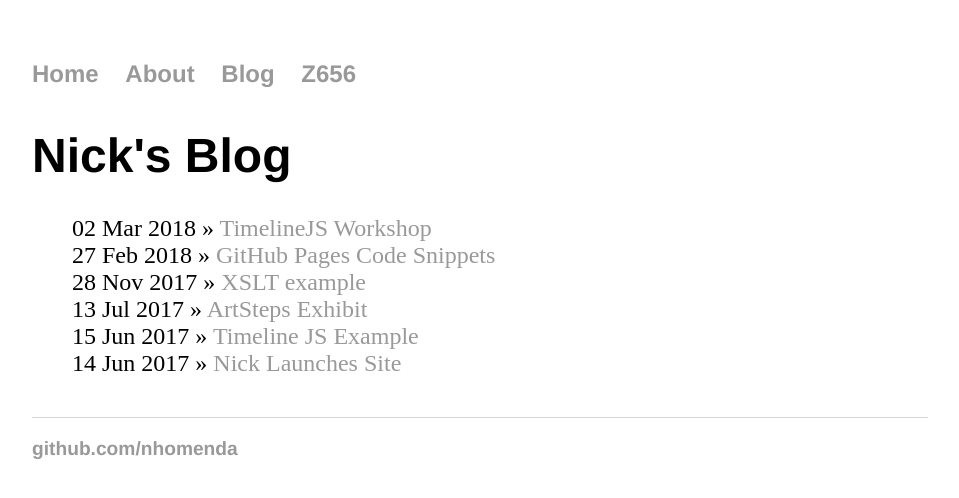
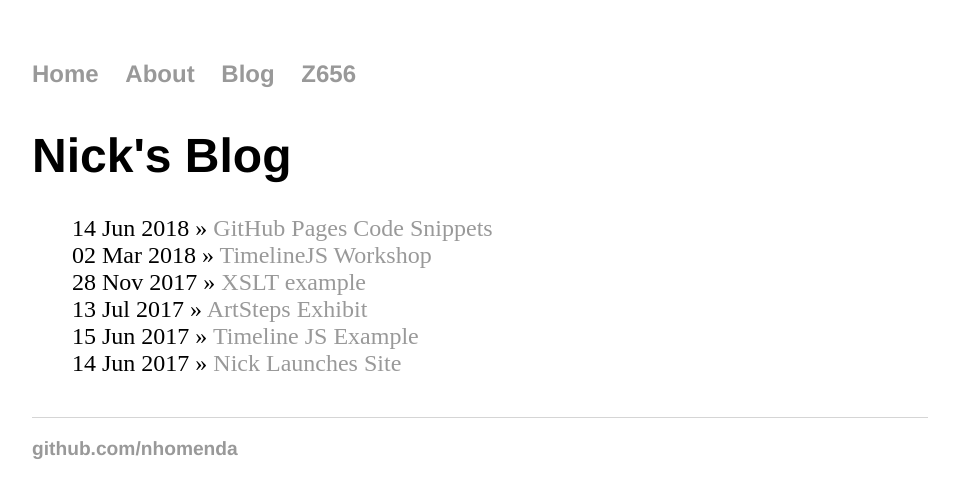
Before and after one commit to nhomenda/nhomenda.github.io, a Jekyll site: the page built from blog/index.html, in a window 1280 px wide. Shown: the top 498 px of the page, without its empty margins (160-1119 px from the left). Built offline with Jekyll 4.4.1, drawn with Linux system fonts in a browser that asks for light colours.

Commit message:
Update and rename 2018-02-27-github-pages.md to 2018-06-14-github-pages.md

```diff
--- a/_posts/2018-02-27-github-pages.md
+++ b/_posts/2018-06-14-github-pages.md
@@ -1,7 +1,7 @@
 ---
 layout: post
 title: "GitHub Pages Code Snippets"
-date: 2018-02-27
+date: 2018-06-14
 ---
 <div class="blurb">
 <p>Snippet 1: <code>index.html</code></p>
@@ -136,7 +136,7 @@ layout: default
 	<pre class="prettyprint pre-scrollable"><code>---
 layout: post
 title: "NAME, Web Developer, launches site"
-date: 2018-02-27
+date: 2018-06-14
 ---
 
 Here is my GitHub Pages website! It's powered by &lbrack;Jekyll&rbrack;&lpar;http://jekyllrb.com&rpar; and I can use Markdown to author my posts. It actually is a lot easier than I thought it was going to be.</code></pre>
```
